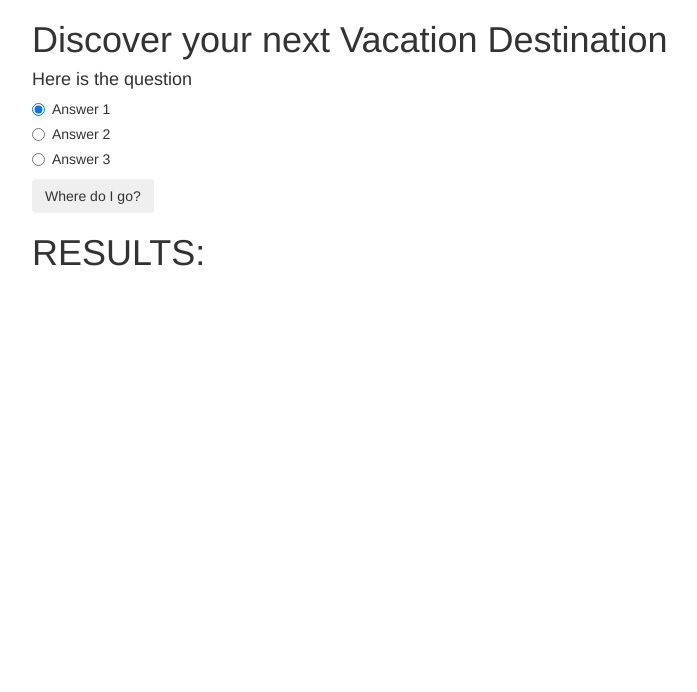
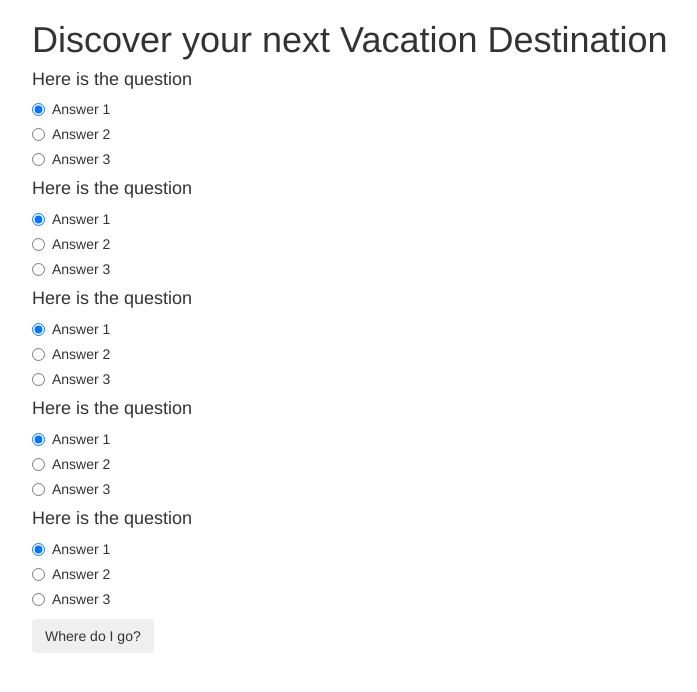
Before and after one commit to mrbowerbird/vacation-suggester, a plain HTML site: page index.html in a window 1280 px wide. Shown: the whole page, without its empty margins (38-735 px from the left). Drawn offline with Linux system fonts and the light colour scheme.

Commit message:
Create HTML structure, add CSS, refine JS

```diff
--- a/css/styles.css
+++ b/css/styles.css
@@ -0,0 +1,3 @@
+#destination1, #destination2, #destination3 {
+  display: none;
+}
--- a/index.html
+++ b/index.html
@@ -34,13 +34,104 @@
           </div>
         </div>
 
+        <div id ="question2">
+          <h4>Here is the question</h4>
+          <div class="radio">
+            <label>
+              <input type="radio" name="second-input" value="1" checked>
+              Answer 1
+            </label>
+          </div>
+          <div class="radio">
+            <label>
+              <input type="radio" name="second-input" value="2">
+              Answer 2
+            </label>
+          </div>
+          <div class="radio">
+            <label>
+              <input type="radio" name="second-input" value="3">
+              Answer 3
+            </label>
+          </div>
+        </div>
 
+        <div id ="question3">
+          <h4>Here is the question</h4>
+          <div class="radio">
+            <label>
+              <input type="radio" name="third-input" value="1" checked>
+              Answer 1
+            </label>
+          </div>
+          <div class="radio">
+            <label>
+              <input type="radio" name="third-input" value="2">
+              Answer 2
+            </label>
+          </div>
+          <div class="radio">
+            <label>
+              <input type="radio" name="third-input" value="3">
+              Answer 3
+            </label>
+          </div>
+        </div>
+
+        <div id ="question4">
+          <h4>Here is the question</h4>
+          <div class="radio">
+            <label>
+              <input type="radio" name="fourth-input" value="1" checked>
+              Answer 1
+            </label>
+          </div>
+          <div class="radio">
+            <label>
+              <input type="radio" name="fourth-input" value="2">
+              Answer 2
+            </label>
+          </div>
+          <div class="radio">
+            <label>
+              <input type="radio" name="fourth-input" value="3">
+              Answer 3
+            </label>
+          </div>
+        </div>
+
+        <div id ="question5">
+          <h4>Here is the question</h4>
+          <div class="radio">
+            <label>
+              <input type="radio" name="fifth-input" value="1" checked>
+              Answer 1
+            </label>
+          </div>
+          <div class="radio">
+            <label>
+              <input type="radio" name="fifth-input" value="2">
+              Answer 2
+            </label>
+          </div>
+          <div class="radio">
+            <label>
+              <input type="radio" name="fifth-input" value="3">
+              Answer 3
+            </label>
+          </div>
+        </div>
         <button type="submit" class="btn">Where do I go?</button>
       </form>
-
-        <h1>RESULTS:</h1>
-
-
+    </div>
+    <div id="destination1">
+      <h1>RESULT1</h1>
+    </div>
+    <div id="destination2">
+      <h1>RESULT2</h1>
+    </div>
+    <div id="destination3">
+      <h1>RESULT3</h1>
     </div>
     </div>
   </body>
--- a/js/scripts.js
+++ b/js/scripts.js
@@ -13,12 +13,14 @@ $(document).ready(function() {
     var resultSum = add(answer1, answer2, answer3, answer4, answer5);
     // resultSum max 15, min 3.  3-7, 8-11, 12-15
 
-    if (resultSum > 8) {
+    if (resultSum < 8) {
     $('#destination1').show();
-  } else if (7 < resultSum && resultSum < 12) {
+  } else if ( 7 < resultSum&&resultSum < 12) {
     $('#destination2').show();
   } else {
     $('#destination3').show();
+  }
+    $('#selector').hide();
 
 		event.preventDefault();
   });
```
